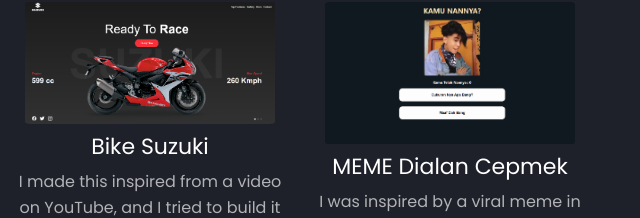
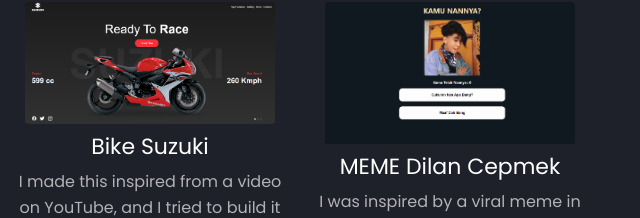
Before and after one commit to DiasRM/IMDias, a plain HTML site: page index.html in a window 1280 px wide. Shown: the part 1819-2037 px from the top of the page, 640-1280 px from the left. Drawn offline with nearby package versions, Linux system fonts and the light colour scheme.

Commit message:
Update index.html

```diff
--- a/index.html
+++ b/index.html
@@ -103,7 +103,7 @@
             <div class="course reveal">
                 <img src="./Images/MEMEDilanCepmek.PNG" alt="Meme dialan cepmek" style="border-radius: 2%;">
                 <div>
-                    <h1 class="regularText">MEME Dialan Cepmek</h1>
+                    <h1 class="regularText">MEME Dilan Cepmek</h1>
                     <p class="smallText">I was inspired by a viral meme in Indonesia, and I created this project.</p>
                 </div>
                 <p class="courseSalary normalText">HTML | CSS | JS</p>
```
